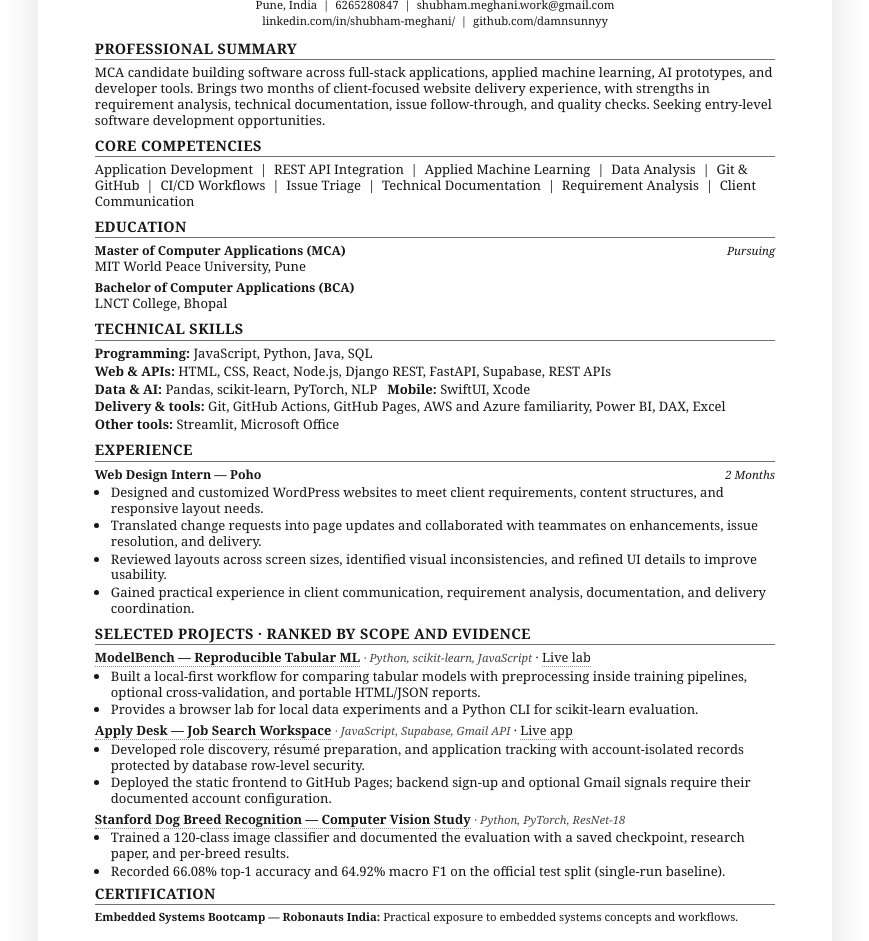
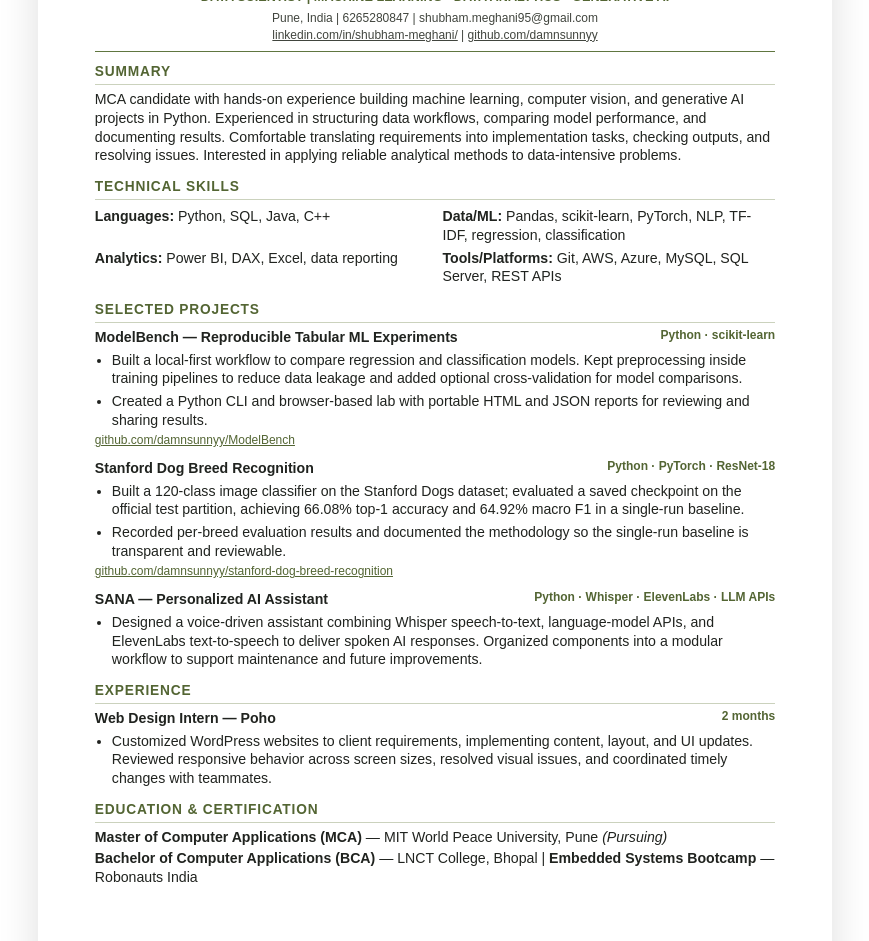
Before and after one commit to damnsunnyy/Portfolio, a browser extension: page assets/resume-source.html in a window 1280 px wide. Shown: the part 97-1038 px from the top of the page, without its empty margins (205-1074 px from the left). Drawn offline with Linux system fonts and the light colour scheme.

Commit message:
Update portfolio resume to Data Scientist I version

```diff
--- a/assets/resume-source.html
+++ b/assets/resume-source.html
@@ -1,110 +1,17 @@
 <!doctype html>
-<html lang="en">
-<head>
-  <meta charset="utf-8" />
-  <title>Shubham Meghani — Software Developer Resume</title>
-  <style>
-    @page { size: A4; margin: 12mm 15mm 13mm; }
-    * { box-sizing: border-box; }
-    body { margin: 0; color: #171717; background: #fff; font-family: Georgia, "Times New Roman", serif; font-size: 9.8pt; line-height: 1.22; }
-    header { text-align: center; margin: 0 0 12px; }
-    h1 { margin: 0 0 3px; font-size: 20pt; font-weight: 600; letter-spacing: .035em; }
-    .target { margin-top: 2px; color: #3f5140; font: 7.8pt/1.3 Arial, sans-serif; letter-spacing: .13em; }
-    .contact { font-size: 8.5pt; line-height: 1.42; }
-    .contact a { color: inherit; text-decoration: none; }
-    section { margin-top: 10px; }
-    h2 { font-size: 10.8pt; line-height: 1; margin: 0 0 5px; padding-bottom: 3px; border-bottom: 1px solid #737373; letter-spacing: .025em; }
-    p { margin: 0; }
-    .skills p { margin: 2px 0; }
-    .entry { margin: 0 0 5px; break-inside: avoid; }
-    .entry-title { display: flex; align-items: baseline; justify-content: space-between; gap: 12px; }
-    .entry-title strong { font-size: 9.3pt; }
-    .entry-title em { flex: none; font-size: 8.6pt; }
-    .subline { margin-top: 1px; }
-    ul { margin: 3px 0 0 15px; padding: 0; }
-    li { padding-left: 1px; margin: 1.5px 0; }
-    .projects .entry { margin-bottom: 5px; }
-    .project-line { font-size: 9.6pt; }
-    .project-line a { color: inherit; text-decoration: none; border-bottom: 1px dotted #8b8b8b; }
-    .project-line span { font-size: 8.5pt; font-style: italic; color: #484848; }
-    .compact { margin-top: 7px; }
-    .cert { font-size: 8.5pt; }
-    @media screen { body { max-width: 210mm; min-height: 297mm; padding: 12mm 15mm 13mm; margin: 0 auto; box-shadow: 0 6px 38px #0002; } }
-  </style>
-</head>
-<body>
-  <header>
-    <h1>SHUBHAM MEGHANI</h1>
-    <div class="target">MCA CANDIDATE · SOFTWARE DEVELOPMENT · APPLIED ML</div>
-    <div class="contact">Pune, India &nbsp;|&nbsp; 6265280847 &nbsp;|&nbsp; <a href="mailto:shubham.meghani.work@gmail.com">shubham.meghani.work@gmail.com</a><br /><a href="https://linkedin.com/in/shubham-meghani/">linkedin.com/in/shubham-meghani/</a> &nbsp;|&nbsp; <a href="https://github.com/damnsunnyy">github.com/damnsunnyy</a></div>
-  </header>
-
-  <section>
-    <h2>PROFESSIONAL SUMMARY</h2>
-    <p>MCA candidate building software across full-stack applications, applied machine learning, AI prototypes, and developer tools. Brings two months of client-focused website delivery experience, with strengths in requirement analysis, technical documentation, issue follow-through, and quality checks. Seeking entry-level software development opportunities.</p>
-  </section>
-
-  <section>
-    <h2>CORE COMPETENCIES</h2>
-    <p>Application Development &nbsp;|&nbsp; REST API Integration &nbsp;|&nbsp; Applied Machine Learning &nbsp;|&nbsp; Data Analysis &nbsp;|&nbsp; Git &amp; GitHub &nbsp;|&nbsp; CI/CD Workflows &nbsp;|&nbsp; Issue Triage &nbsp;|&nbsp; Technical Documentation &nbsp;|&nbsp; Requirement Analysis &nbsp;|&nbsp; Client Communication</p>
-  </section>
-
-  <section>
-    <h2>EDUCATION</h2>
-    <div class="entry"><div class="entry-title"><strong>Master of Computer Applications (MCA)</strong><em>Pursuing</em></div><p class="subline">MIT World Peace University, Pune</p></div>
-    <div class="entry"><div class="entry-title"><strong>Bachelor of Computer Applications (BCA)</strong></div><p class="subline">LNCT College, Bhopal</p></div>
-  </section>
-
-  <section class="skills">
-    <h2>TECHNICAL SKILLS</h2>
-    <p><strong>Programming:</strong> JavaScript, Python, Java, SQL</p>
-    <p><strong>Web &amp; APIs:</strong> HTML, CSS, React, Node.js, Django REST, FastAPI, Supabase, REST APIs</p>
-    <p><strong>Data &amp; AI:</strong> Pandas, scikit-learn, PyTorch, NLP &nbsp; <strong>Mobile:</strong> SwiftUI, Xcode</p>
-    <p><strong>Delivery &amp; tools:</strong> Git, GitHub Actions, GitHub Pages, AWS and Azure familiarity, Power BI, DAX, Excel</p>
-    <p><strong>Other tools:</strong> Streamlit, Microsoft Office</p>
-  </section>
-
-  <section>
-    <h2>EXPERIENCE</h2>
-    <div class="entry">
-      <div class="entry-title"><strong>Web Design Intern — Poho</strong><em>2 Months</em></div>
-      <ul>
-        <li>Designed and customized WordPress websites to meet client requirements, content structures, and responsive layout needs.</li>
-        <li>Translated change requests into page updates and collaborated with teammates on enhancements, issue resolution, and delivery.</li>
-        <li>Reviewed layouts across screen sizes, identified visual inconsistencies, and refined UI details to improve usability.</li>
-        <li>Gained practical experience in client communication, requirement analysis, documentation, and delivery coordination.</li>
-      </ul>
-    </div>
-  </section>
-
-  <section class="projects">
-    <h2>SELECTED PROJECTS · RANKED BY SCOPE AND EVIDENCE</h2>
-    <div class="entry">
-      <p class="project-line"><strong><a href="https://github.com/damnsunnyy/ModelBench">ModelBench — Reproducible Tabular ML</a></strong> <span>· Python, scikit-learn, JavaScript</span> · <a href="https://damnsunnyy.github.io/ModelBench/">Live lab</a></p>
-      <ul>
-        <li>Built a local-first workflow for comparing tabular models with preprocessing inside training pipelines, optional cross-validation, and portable HTML/JSON reports.</li>
-        <li>Provides a browser lab for local data experiments and a Python CLI for scikit-learn evaluation.</li>
-      </ul>
-    </div>
-    <div class="entry">
-      <p class="project-line"><strong><a href="https://github.com/damnsunnyy/ApplyDesk">Apply Desk — Job Search Workspace</a></strong> <span>· JavaScript, Supabase, Gmail API</span> · <a href="https://damnsunnyy.github.io/ApplyDesk/">Live app</a></p>
-      <ul>
-        <li>Developed role discovery, résumé preparation, and application tracking with account-isolated records protected by database row-level security.</li>
-        <li>Deployed the static frontend to GitHub Pages; backend sign-up and optional Gmail signals require their documented account configuration.</li>
-      </ul>
-    </div>
-    <div class="entry">
-      <p class="project-line"><strong><a href="https://github.com/damnsunnyy/stanford-dog-breed-recognition">Stanford Dog Breed Recognition — Computer Vision Study</a></strong> <span>· Python, PyTorch, ResNet-18</span></p>
-      <ul>
-        <li>Trained a 120-class image classifier and documented the evaluation with a saved checkpoint, research paper, and per-breed results.</li>
-        <li>Recorded 66.08% top-1 accuracy and 64.92% macro F1 on the official test split (single-run baseline).</li>
-      </ul>
-    </div>
-  </section>
-
-  <section class="compact">
-    <h2>CERTIFICATION</h2>
-    <p class="cert"><strong>Embedded Systems Bootcamp — Robonauts India:</strong> Practical exposure to embedded systems concepts and workflows.</p>
-  </section>
-</body>
-</html>
+<html lang="en"><head><meta charset="utf-8"><title>Shubham Meghani — Data Scientist I Resume</title>
+<style>
+@page{size:A4;margin:12mm 15mm}*{box-sizing:border-box}body{margin:0;color:#20231f;font:10.6pt/1.32 Arial,Helvetica,sans-serif}header{text-align:center;border-bottom:1.5px solid #607640;padding-bottom:8px;margin-bottom:11px}h1{font-size:22pt;letter-spacing:.025em;margin:0 0 2px}.headline{font-size:9.5pt;font-weight:700;color:#536533;margin:0 0 4px}.contact{font-size:9pt;line-height:1.4;color:#41453e}a{color:inherit}section{margin:0 0 13px}h2{font-size:10.3pt;letter-spacing:.06em;color:#536533;margin:0 0 5px;padding:0 0 3px;border-bottom:1px solid #cbd2bd}p{margin:3px 0}.skills{display:grid;grid-template-columns:1fr 1fr;column-gap:15px}.skills h2{grid-column:1/-1}.skills p{margin:2px 0}.entry{margin:0 0 10px;break-inside:avoid}.entry-head{display:flex;align-items:flex-start;justify-content:space-between;gap:10px;font-weight:700}.entry-head span:first-child{flex:1;min-width:0}.entry-head span:last-child{flex:0 1 38%;max-width:38%;font-size:9pt;line-height:1.25;color:#536533;text-align:right;overflow-wrap:anywhere}ul{margin:4px 0 0 17px;padding:0}li{padding-left:0;margin:0 0 4px}.project-link{font-size:9pt;color:#536533;margin-top:2px;overflow-wrap:anywhere}.edu{margin-bottom:2px}
+@media screen{body{max-width:210mm;min-height:297mm;margin:0 auto;padding:12mm 15mm;box-shadow:0 6px 38px #0002}}
+</style></head><body>
+<header><h1>SHUBHAM MEGHANI</h1><p class="headline">DATA SCIENTIST | MACHINE LEARNING · DATA ANALYTICS · GENERATIVE AI</p><div class="contact">Pune, India | 6265280847 | shubham.meghani95@gmail.com<br><a href="https://linkedin.com/in/shubham-meghani/">linkedin.com/in/shubham-meghani/</a> | <a href="https://github.com/damnsunnyy">github.com/damnsunnyy</a></div></header>
+<section><h2>SUMMARY</h2><p>MCA candidate with hands-on experience building machine learning, computer vision, and generative AI projects in Python. Experienced in structuring data workflows, comparing model performance, and documenting results. Comfortable translating requirements into implementation tasks, checking outputs, and resolving issues. Interested in applying reliable analytical methods to data-intensive problems.</p></section>
+<section class="skills"><h2>TECHNICAL SKILLS</h2><p><b>Languages:</b> Python, SQL, Java, C++</p><p><b>Data/ML:</b> Pandas, scikit-learn, PyTorch, NLP, TF-IDF, regression, classification</p><p><b>Analytics:</b> Power BI, DAX, Excel, data reporting</p><p><b>Tools/Platforms:</b> Git, AWS, Azure, MySQL, SQL Server, REST APIs</p></section>
+<section><h2>SELECTED PROJECTS</h2>
+<div class="entry"><div class="entry-head"><span>ModelBench — Reproducible Tabular ML Experiments</span><span>Python · scikit-learn</span></div><ul><li>Built a local-first workflow to compare regression and classification models. Kept preprocessing inside training pipelines to reduce data leakage and added optional cross-validation for model comparisons.</li><li>Created a Python CLI and browser-based lab with portable HTML and JSON reports for reviewing and sharing results.</li></ul><p class="project-link"><a href="https://github.com/damnsunnyy/ModelBench">github.com/damnsunnyy/ModelBench</a></p></div>
+<div class="entry"><div class="entry-head"><span>Stanford Dog Breed Recognition</span><span>Python · PyTorch · ResNet-18</span></div><ul><li>Built a 120-class image classifier on the Stanford Dogs dataset; evaluated a saved checkpoint on the official test partition, achieving 66.08% top-1 accuracy and 64.92% macro F1 in a single-run baseline.</li><li>Recorded per-breed evaluation results and documented the methodology so the single-run baseline is transparent and reviewable.</li></ul><p class="project-link"><a href="https://github.com/damnsunnyy/stanford-dog-breed-recognition">github.com/damnsunnyy/stanford-dog-breed-recognition</a></p></div>
+<div class="entry"><div class="entry-head"><span>SANA — Personalized AI Assistant</span><span>Python · Whisper · ElevenLabs · LLM APIs</span></div><ul><li>Designed a voice-driven assistant combining Whisper speech-to-text, language-model APIs, and ElevenLabs text-to-speech to deliver spoken AI responses. Organized components into a modular workflow to support maintenance and future improvements.</li></ul></div>
+</section>
+<section><h2>EXPERIENCE</h2><div class="entry"><div class="entry-head"><span>Web Design Intern — Poho</span><span>2 months</span></div><ul><li>Customized WordPress websites to client requirements, implementing content, layout, and UI updates. Reviewed responsive behavior across screen sizes, resolved visual issues, and coordinated timely changes with teammates.</li></ul></div></section>
+<section><h2>EDUCATION &amp; CERTIFICATION</h2><p class="edu"><b>Master of Computer Applications (MCA)</b> — MIT World Peace University, Pune <i>(Pursuing)</i></p><p class="edu"><b>Bachelor of Computer Applications (BCA)</b> — LNCT College, Bhopal | <b>Embedded Systems Bootcamp</b> — Robonauts India</p></section>
+</body></html>
```
Also changed, not shown: index.html (+1 -1 lines), job-hunt/app.js (+29 -4 lines), job-hunt/index.html (+1 -1 lines), tailored-resumes/Shubham-Meghani-Mastercard-Data-Scientist-I.html (added, +17 -0 lines), README.md, job-hunt/app.bundle.js, 2 other files.
